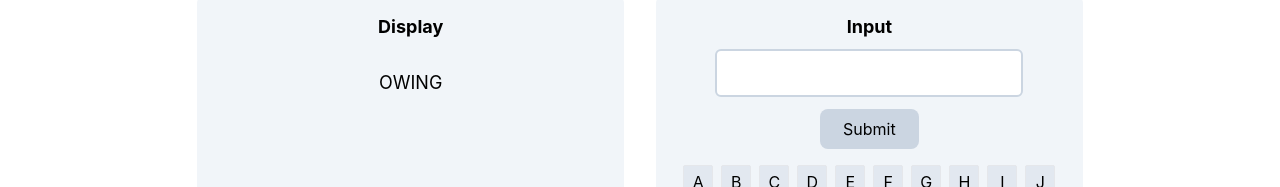
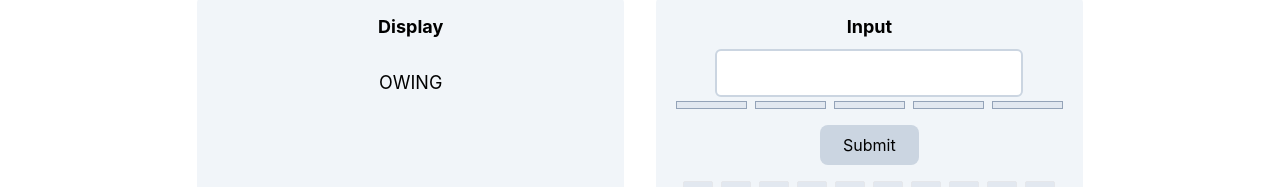
Before and after one commit to Thenlie/turtle, a React (Create React App) app in the folder client/: page / in a window 1280 px wide. Shown: the part 255-442 px from the top of the page. Built offline with nearby package versions, Linux system fonts and the light colour scheme; no server answers.

Commit message:
Created characted count divs

```diff
--- a/client/src/components/UserInput/UserInput.jsx
+++ b/client/src/components/UserInput/UserInput.jsx
@@ -29,6 +29,13 @@ const UserInput = () => {
             <h2 className='font-bold text-lg mb-2'>Input</h2>
             <form onSubmit={handleSubmit}>
                 <input onChange={handleChange} className='block m-auto p-2 text-lg text-center border-2 border-slate-300 rounded-md focus-visible:border-slate-400 outline-none' value={input}></input>
+                <div className='flex justify-between'>
+                    <div id='count-1' className={`w-1/5 m-1 border border-slate-400 h-2 bg-slate-200 ${inputLength > 0 && 'bg-green-300'}`}></div>
+                    <div id='count-2' className={`w-1/5 m-1 border border-slate-400 h-2 bg-slate-200 ${inputLength > 1 && 'bg-green-300'}`}></div>
+                    <div id='count-3' className={`w-1/5 m-1 border border-slate-400 h-2 bg-slate-200 ${inputLength > 2 && 'bg-green-300'}`}></div>
+                    <div id='count-4' className={`w-1/5 m-1 border border-slate-400 h-2 bg-slate-200 ${inputLength > 3 && 'bg-green-300'}`}></div>
+                    <div id='count-5' className={`w-1/5 m-1 border border-slate-400 h-2 bg-slate-200 ${inputLength > 4 && 'bg-green-300'}`}></div>
+                </div>
                 <button type='submit' className='w-1/4 my-3 mx-auto p-2 rounded-lg bg-slate-300 hover:bg-slate-400'>Submit</button>
             </form>
             <div className='flex flex-wrap justify-center' id='letter-container'>
```
